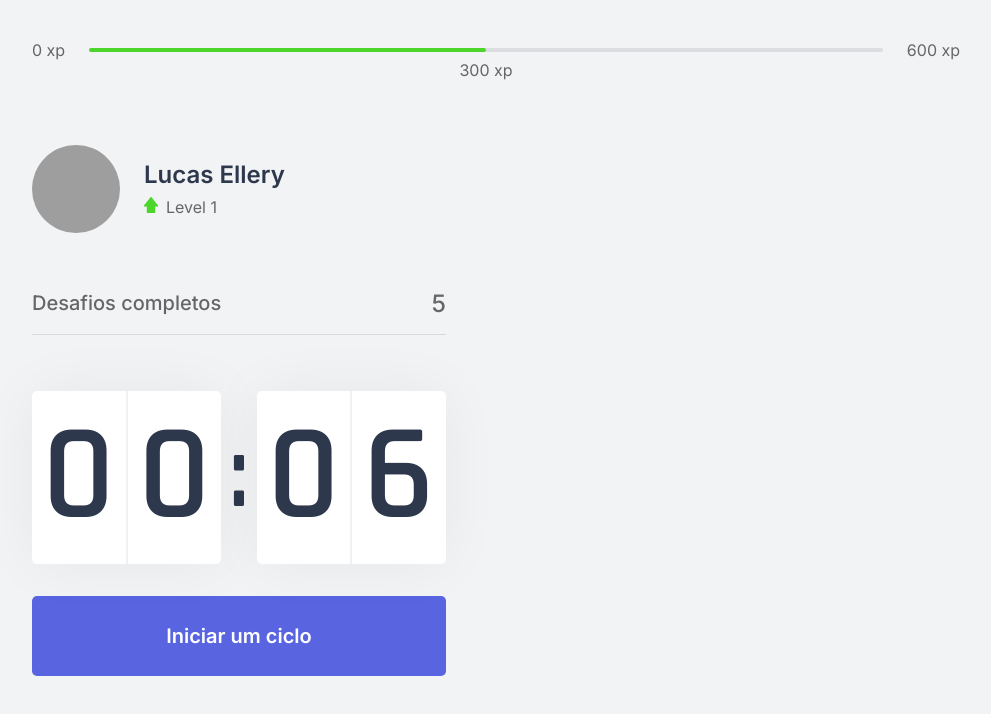
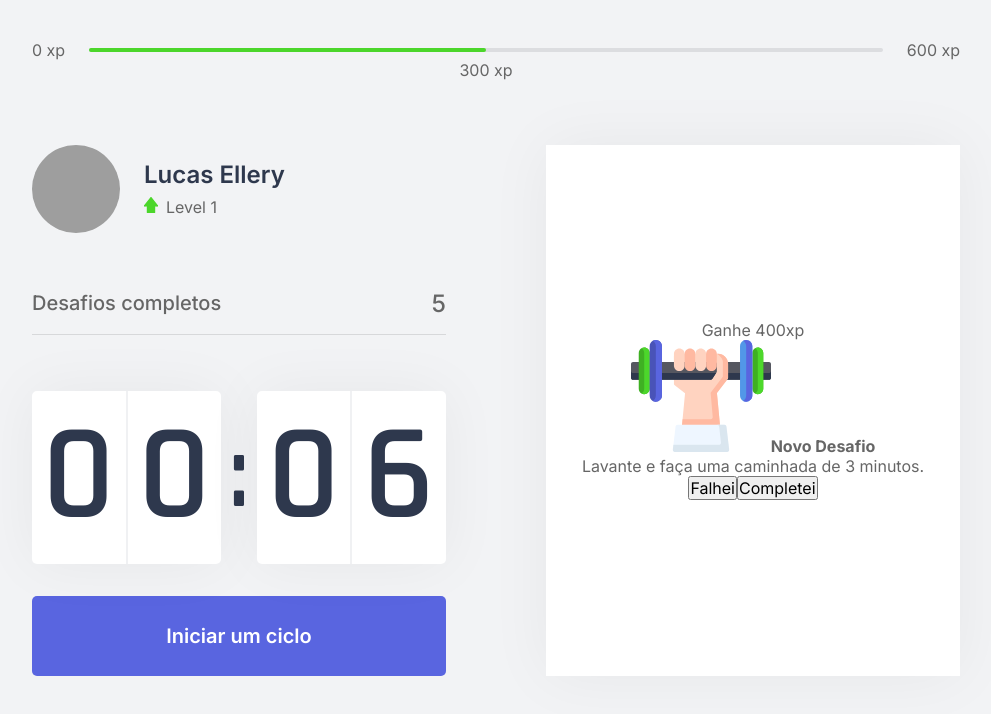
Before and after one commit to lucasellery/move.it, a Next.js app: page / in a window 1280 px wide. Shown: the top 714 px of the page, without its empty margins (144-1135 px from the left). Built offline with nearby package versions, Linux system fonts and the light colour scheme; grey boxes are pictures that could not be loaded.

Commit message:
(feature) challenge box started

```diff
--- /dev/null
+++ b/src/components/ChallengeBox.tsx
@@ -0,0 +1,45 @@
+import styles from "../styles/components/ChallengeBox.module.css";
+
+export function ChallengeBox() {
+  const hasActiveChallenge = true;
+
+
+  return (
+    <div className={styles.challengeBoxContainer}>
+      {hasActiveChallenge ? (
+        <div className={styles.challengeActive}>
+          <header>Ganhe 400xp</header>
+
+          <main>
+            <img src="icons/body.svg" />
+            <strong>Novo Desafio</strong>
+            <p>Lavante e faça uma caminhada de 3 minutos.</p>
+          </main>
+
+          <footer>
+            <button
+              type="button"
+              className={styles.challengeFailButton}
+            >
+              Falhei
+            </button>
+            <button
+              type="button"
+              className={styles.challengeSucceededButton}
+            >
+              Completei
+            </button>
+          </footer>
+        </div>
+      ) : (
+        <div className={styles.challengeNotActive}>
+          <strong>Finalize um ciclo para receber um desafio</strong>
+          <p>
+            <img src="icons/level-up.svg" alt="Level Up" />
+            Avance de level completando<br /> os desafios.
+          </p>
+        </div>
+      )}
+    </div>
+  );
+}
--- a/src/pages/index.tsx
+++ b/src/pages/index.tsx
@@ -5,14 +5,14 @@ import { Countdown } from "../components/Countdown";
 import { ExperienceBar } from "../components/ExperienceBar";
 import { Profile } from "../components/Profile";
 
-import Head from 'next/head';
+import Head from "next/head";
 
-import styles from '../styles/pages/Home.module.css';
+import styles from "../styles/pages/Home.module.css";
+import { ChallengeBox } from "../components/ChallengeBox";
 
 export default function Home() {
   return (
     <div className={styles.container}>
-
       <Head>
         <title>Início | move.it</title>
       </Head>
@@ -26,7 +26,7 @@ export default function Home() {
           <Countdown />
         </div>
         <div>
-
+          <ChallengeBox />
         </div>
       </section>
     </div>
--- /dev/null
+++ b/src/styles/components/ChallengeBox.module.css
@@ -0,0 +1,39 @@
+.challengeBoxContainer {
+  height: 100%;
+
+  background: var(--white);
+  box-shadow: 0 0 60px rgba(0, 0, 0, 0.05);
+  padding: 1.5rem 2rem;
+
+  display: flex;
+  flex-direction: column;
+  align-items: center;
+  justify-content: center;
+
+  text-align: center;
+}
+
+.challengeNotActive {
+  display: flex;
+  flex-direction: column;
+  align-items: center;
+}
+
+.challengeNotActive strong {
+  font-size: 1.5rem;
+  font-weight: 500;
+  line-height: 1.4;
+}
+
+.challengeNotActive p {
+  display: flex;
+  flex-direction: column;
+  align-items: center;
+  line-height: 1.4;
+  max-width: 70%;
+  margin-top: 3rem;
+}
+
+.challengeNotActive p img {
+  margin-bottom: 1rem;
+}
```
